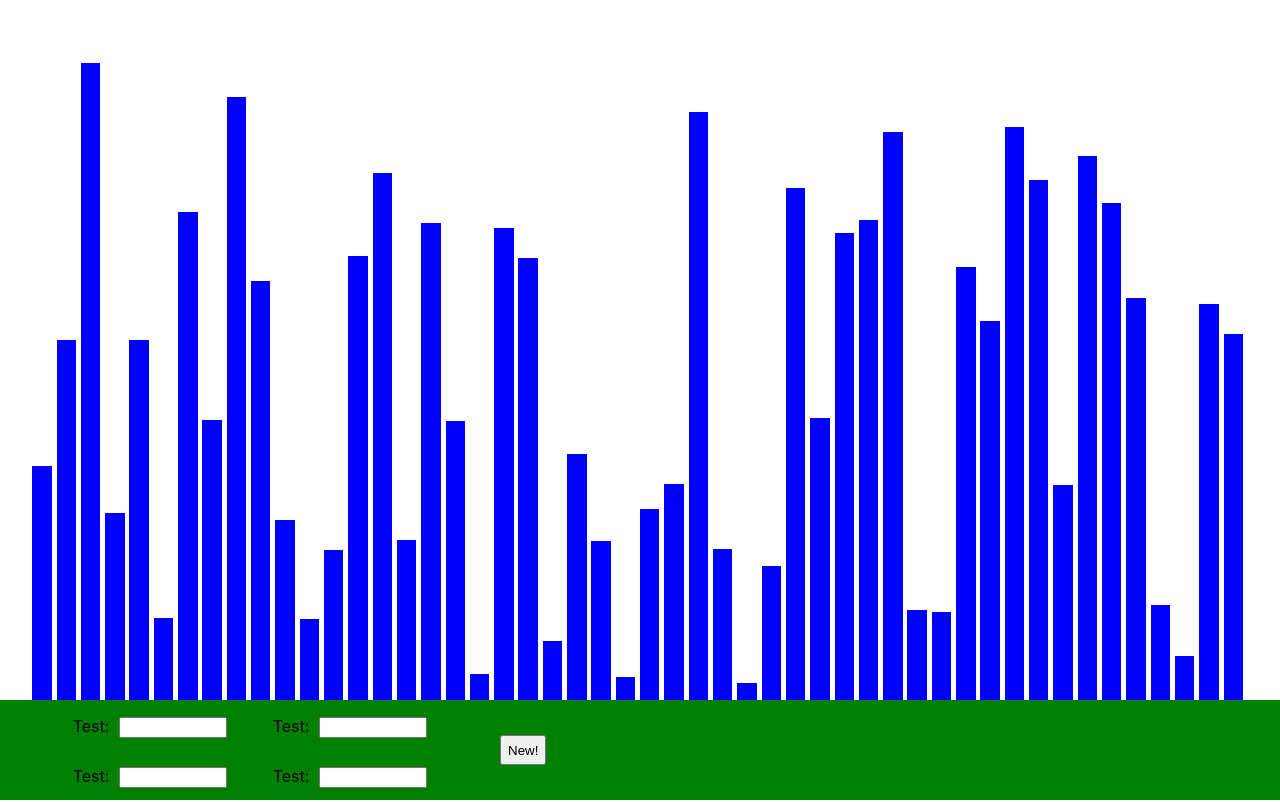
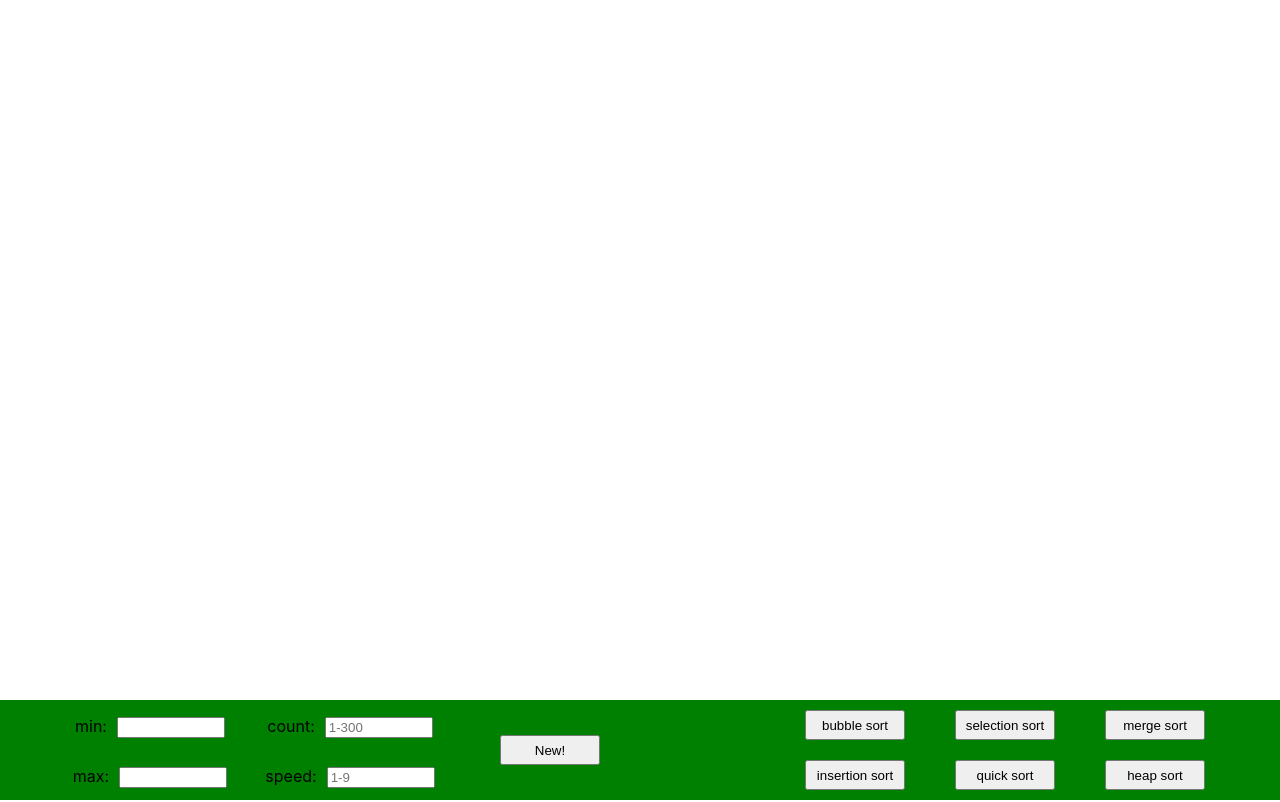
Before and after one commit to Jonezia/sorting-visualiser, a React (Create React App) app: page / in a window 1280 px wide. Built offline with nearby package versions, Linux system fonts and the light colour scheme.

Commit message:
sorting buttons

```diff
--- a/src/SortingVisualiser/SortingVisualiser.css
+++ b/src/SortingVisualiser/SortingVisualiser.css
@@ -18,7 +18,7 @@
 }
 
 .array-bar {
-    background-color:white;;
+    background-color:white;
     width: 100%;
     margin: auto;
     bottom: 0;
@@ -32,11 +32,18 @@
     height: 100px;
 }
 
-button {
+#new {
     position: absolute;
-    height: 30px;
     bottom: 35px;
     left: 500px;
+    margin: 0;
+}
+
+button {
+    height: 30px;
+    width: 100px;
+    margin-top: 10px;
+    margin-bottom: 10px;
 }
 
 .input-column1 {
@@ -52,3 +59,27 @@ button {
     bottom: 0;
     margin-left: 250px;
 }
+
+.button-column1 {
+    width: 150px;
+    height: 100px;
+    position: absolute;
+    bottom: 0;
+    right: 350px;
+}
+
+.button-column2 {
+    width: 150px;
+    height: 100px;
+    position: absolute;
+    bottom: 0;
+    right: 200px;
+}
+
+.button-column3 {
+    width: 150px;
+    height: 100px;
+    position: absolute;
+    bottom: 0;
+    right: 50px;
+}
--- a/src/SortingVisualiser/SortingVisualiser.jsx
+++ b/src/SortingVisualiser/SortingVisualiser.jsx
@@ -1,28 +1,30 @@
 import React from 'react';
 import './SortingVisualiser.css';
 import Input from './input/input'
+
+let min = 0
+let max = 0
+let count = 0
+let speed = 0
 
 export default class SortingVisualiser extends React.Component{
     constructor(props) {
         super(props);
         this.state = {
             array: [],
-            count: 50,
-            min: 5,
-            max: 500,
         }
-        this.newArray = this.newArray.bind(this);
     };
-
-    componentWillMount() {
-        this.newArray()
-    }
 
     newArray() {
         const array = [];
-        for (let i = 0; i < this.state.count; i++) {
-            array.push(RandIntFromInterval(this.state.min,this.state.max))
+        for (let i = 0; i < count; i++) {
+            array.push(RandIntFromInterval(min,max))
         };
+        console.log(min)
+        console.log(max)
+        for (let i=0; i<5; i++) {
+        console.log(RandIntFromInterval(min,max))}
+        console.log(array)
         this.setState({array:array});
     }
 
@@ -31,11 +33,11 @@ export default class SortingVisualiser extends React.Component{
             <div className="array-container">
             {this.state.array.map((value,idx) =>
                 <div className="array-bar-container"
-                    key={idx} style={{width:`${100/this.state.count}%`}}>
+                    key={idx} style={{width:`${100/count}%`}}>
                     <div className = "array-bar-container-2">
                         <div className="array-bar"
                         key={idx}
-                        style={{height:`${(1-value/this.state.max)*100}%`}}>
+                        style={{height:`${(1-value/max)*100}%`}}>
                         </div>
                     </div>
                 </div>
@@ -43,18 +45,32 @@ export default class SortingVisualiser extends React.Component{
             </div>
             <div className="bar">
                 <div className="input-column1">
-                    <Input/>
-                    <Input/>
+                    <Input name="min" onChange={(newMin)=>min=Number(newMin)}/>
+                    <Input name="max" onChange={(newMax)=>max=Number(newMax)}/>
                 </div>
                 <div className="input-column2">
-                    <Input/>
-                    <Input/>
+                    <Input name="count" maxlength="3" placeholder="1-300"
+                    onChange={(newCount)=>count=Number(newCount)}/>
+                    <Input name="speed" maxlength="1" placeholder="1-9"
+                    onChange={(newSpeed)=>speed=Number(newSpeed)}/>
                 </div>
-                <button onClick={()=>this.newArray()}>New!</button>
+                <button id="new" onClick={()=>this.newArray()}>New!</button>
+                <div className="button-column1">
+                    <button onClick={()=>this.bubbleSort()}>bubble sort</button>
+                    <button onClick={()=>this.insertionSort()}>insertion sort</button>
+                </div>
+                <div className="button-column2">
+                    <button onClick={()=>this.selectionSort()}>selection sort</button>
+                    <button onClick={()=>this.quickSort()}>quick sort</button>
+                </div>
+                <div className="button-column3">
+                    <button onClick={()=>this.mergeSort()}>merge sort</button>
+                    <button onClick={()=>this.heapSort()}>heap sort</button>
+                </div>
             </div>
         </div>)
     };
 }
 
 let RandIntFromInterval = (min,max) =>
-    Math.floor(Math.random() * (max-min+1) + min)
+    Math.floor(Math.random() * (max-min+1)) + min
--- a/src/SortingVisualiser/input/input.jsx
+++ b/src/SortingVisualiser/input/input.jsx
@@ -2,10 +2,21 @@ import React from 'react';
 import './input.css';
 
 export default class Input extends React.Component {
+    constructor(props) {
+        super(props);
+        this.handleChange = this.handleChange.bind(this)
+    }
+
+    handleChange(e) {
+        const value = e.target.value;
+        this.props.onChange(value)
+    }
+
     render() {
         return(<div className="input-box">
-                <p className="input-name">Test: </p>
-                <input/>
+                <p className="input-name">{this.props.name}:</p>
+                <input onChange={this.handleChange} maxlength={this.props.maxlength}
+                placeholder={this.props.placeholder}/>
             </div>)
     }
 }
```
